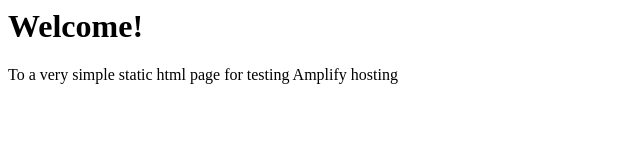
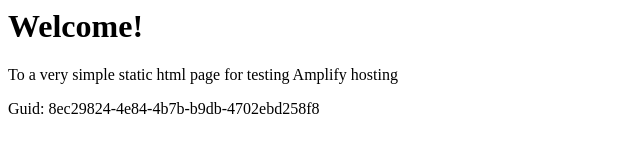
Before and after one commit to aws-aemilia-pdx/Github-PR-Commit-Integration-Test-DoNotTouch-v1-gamma-us-west-2, a website: page src/index.html in a window 1280 px wide. Shown: the whole page, without its empty margins (0-640 px from the left). Drawn offline with Linux system fonts and the light colour scheme.

Commit message:
commit from integ tests

```diff
--- a/src/index.html
+++ b/src/index.html
@@ -1,3 +1,5 @@
+
+
 <html lang="en">
 
 <head>
@@ -10,6 +12,6 @@
 <body>
     <h1>Welcome!</h1>
     <p>To a very simple static html page for testing Amplify hosting</p>
-</body>
+    <p>Guid: 8ec29824-4e84-4b7b-b9db-4702ebd258f8</p></body>
 
 </html>
```
